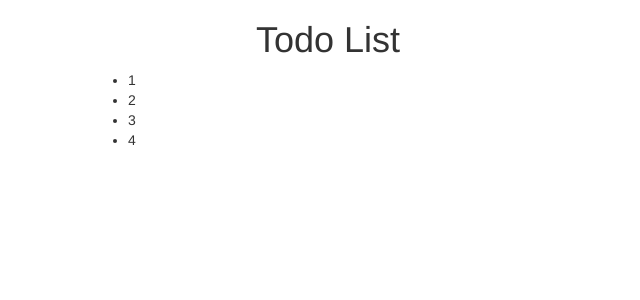
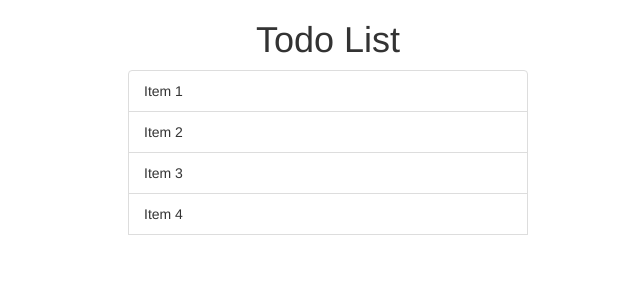
Before and after one commit to madintist/todo-app-vue, a Vue app: page /#/ in a window 1280 px wide. Shown: the top 300 px of the page, without its empty margins (312-952 px from the left). Built offline with nearby package versions, Linux system fonts and the light colour scheme.

Commit message:
Use TodoListItem

```diff
--- a/src/components/TodoList.vue
+++ b/src/components/TodoList.vue
@@ -1,20 +1,31 @@
 <template>
   <ul>
-    <li>1</li>
-    <li>2</li>
-    <li>3</li>
-    <li>4</li>
+    <todo-list-item v-for="item in todoItems" :todo-item="item" :key="item.title"></todo-list-item>
   </ul>
 </template>
 
 <script>
+  import TodoListItem from './TodoListItem';
+
   export default {
-    name: 'todo-list'
+    name: 'todo-list',
+    components: {
+      'todo-list-item': TodoListItem
+    },
+    data () {
+      return {
+        todoItems: [
+          {title: 'Item 1'},
+          {title: 'Item 2'},
+          {title: 'Item 3'},
+          {title: 'Item 4'}
+        ]
+      };
+    }
   };
 </script>
 
 <style scoped>
-
 ul {
     margin-bottom: 20px;
     margin-left: auto;
--- a/src/components/TodoListItem.vue
+++ b/src/components/TodoListItem.vue
@@ -1,5 +1,7 @@
 <template>
-  <li>{{ todoItem.title }}</li>
+  <li>
+    {{ todoItem.title }}
+  </li>
 </template>
 
 <script>
```
